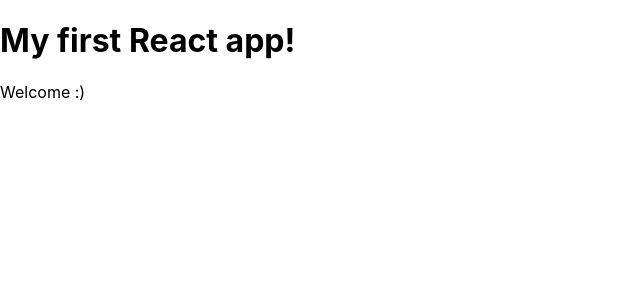
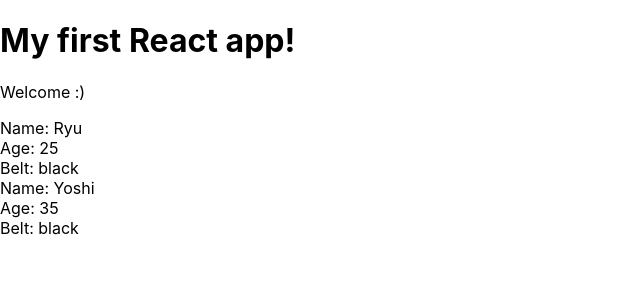
Before and after one commit to brandonyeoxg/react-tut, a React (Create React App) app: page / in a window 1280 px wide. Shown: the top 300 px of the page, without its empty margins (0-640 px from the left). Built offline with nearby package versions, Linux system fonts and the light colour scheme.

Commit message:
Add props functionality together with destructuring

```diff
--- a/src/App.js
+++ b/src/App.js
@@ -1,11 +1,14 @@
 import React, { Component } from 'react';
+import Ninjas from './Ninjas';
 
 class App extends Component {
   render() {
     return (
       <div className="App">
-          <h1>My first React app!</h1>
+            <h1>My first React app!</h1>
             <p>Welcome :)</p>
+            <Ninjas name="Ryu" age="25" belt="black" />
+            <Ninjas name="Yoshi" age="35" belt="black" />
       </div>
     );
   }
--- /dev/null
+++ b/src/Ninjas.js
@@ -0,0 +1,17 @@
+import React, { Component } from 'react';
+
+class Ninjas extends Component {
+    render() {
+        // console.log(this.props)
+        const {name, age, belt} = this.props
+        return(
+            <div className="ninja">
+                <div>Name: { name }</div>
+                <div>Age: { age }</div>
+                <div>Belt: { belt }</div>
+            </div>
+        )
+    }
+}
+
+export default Ninjas
```
